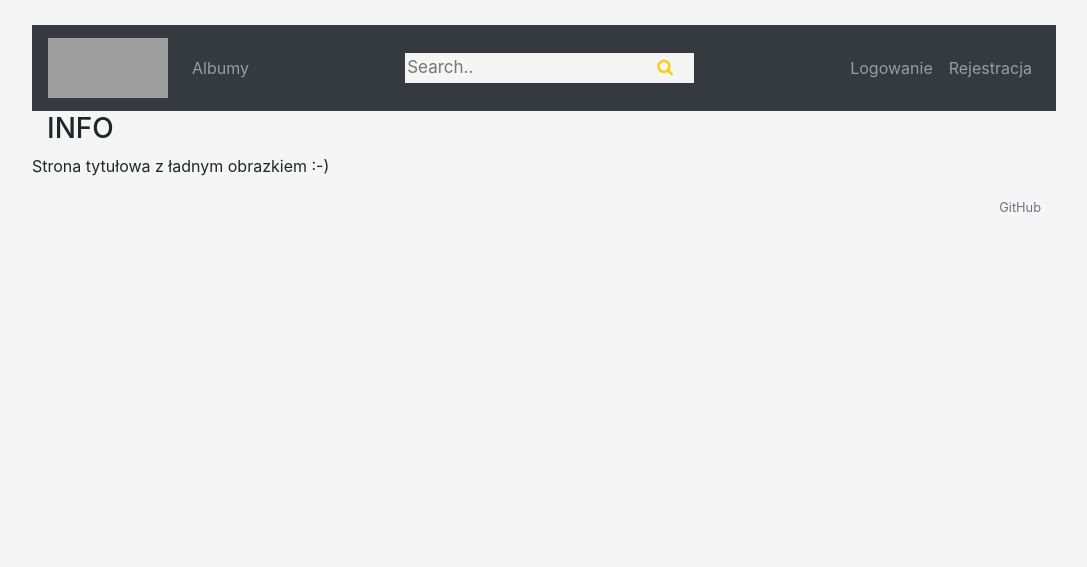
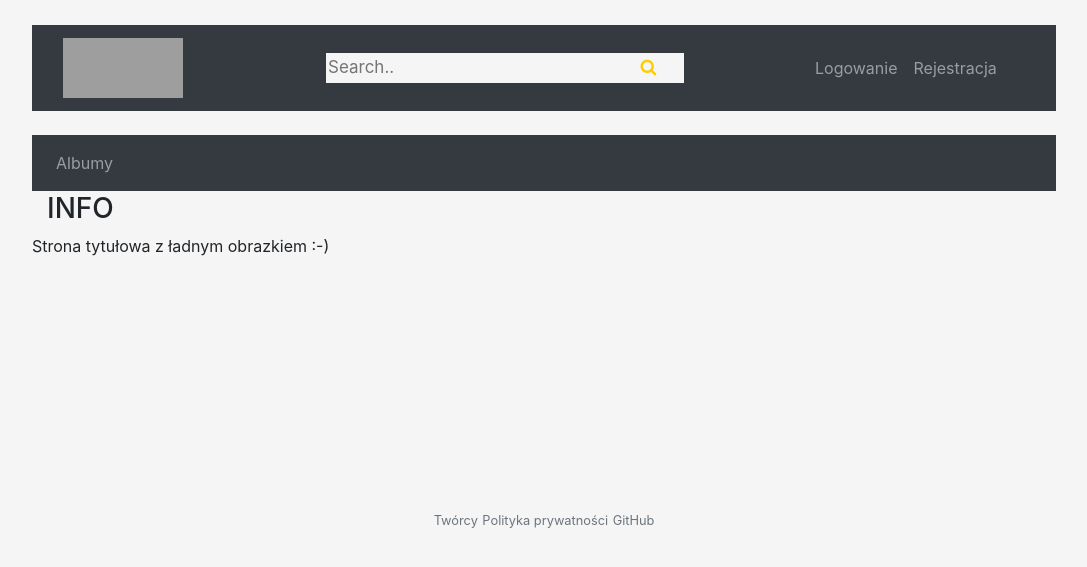
Before and after one commit to pyloveorg/music_manager, a Flask app: page / in a window 1280 px wide. Shown: the top 567 px of the page, without its empty margins (96-1183 px from the left). Run offline with Flask 2, Linux system fonts and the light colour scheme; some libraries are stand-ins or nearby versions; grey boxes are pictures that could not be loaded.

Commit message:
add header and change footer

```diff
--- a/static/css/my_style.css
+++ b/static/css/my_style.css
@@ -8,6 +8,10 @@ body {
     width: 80%;
     margin: auto;
     background: none;
+}
+
+.main-block {
+    min-height: 300px;
 }
 
 pre {
--- a/templates/_base.html
+++ b/templates/_base.html
@@ -12,6 +12,8 @@
 
     <body>
 
+        {% include '_header.html' %}
+        <br/>
         {% if session['username'] %}
             {% include '_menu_log.html' %}
         {% endif %}
@@ -20,7 +22,7 @@
         {% endif %}
 
 
-    <div class="container">
+        <div class="container main-block">
             <div class="row">
                 <div class="col-12">
                     {% with messages = get_flashed_messages(with_categories=true) %}
--- a/templates/_footer.html
+++ b/templates/_footer.html
@@ -1,9 +1,13 @@
-
-
-<footer class="footer py-3">
-    <div class="container text-right">
+<footer class="footer py-3 container text-center">
+    <span>
+        <a class="text-secondary" href="#">
+            <small>Twórcy</small>
+        </a>
+        <a class="text-secondary" href="#">
+            <small>Polityka prywatności</small>
+        </a>
         <a class="text-secondary" href="https://github.com/pyloveorg/music_manager" target="_blank" rel="noopener">
             <small>GitHub</small>
         </a>
-    </div>
+    </span>
 </footer>
--- /dev/null
+++ b/templates/_header.html
@@ -0,0 +1,47 @@
+<header class="navbar navbar-expand-md navbar-dark bg-dark">
+
+    <div class="container mr-auto col-md-3">
+        <a class="navbar-brand" href="/"><img src="{{ url_for('static',filename='img/logo_yellow.png')}}" height="60" width="120"></a>
+        <button class="navbar-toggler" type="button" data-toggle="collapse" data-target="#navbarsExampleDefault"
+                aria-controls="navbarsExampleDefault" aria-expanded="false" aria-label="Toggle navigation">
+            <span class="navbar-toggler-icon"></span>
+        </button>
+    </div>
+
+    <div id="searchMain" class="container mr-auto col-md-6">
+        <form class="example col-md-10" action="/search" method="POST">
+            <input type="text" placeholder="Search.." name="search" >
+            <button type="submit"><i class="fa fa-search"></i></button>
+        </form>
+    </div>
+
+    {% if not session['username'] %}
+    <div class="container mr-auto" align="right">
+        <ul class="navbar-nav col-md-3" >
+             <li class="nav-item{% if page_id == 'login' %} active{% endif %}">
+                <a class="nav-link" href="/login">Logowanie</a>
+            </li>
+            <li class="nav-item{% if page_id == 'register' %} active{% endif %}">
+                <a class="nav-link" href="/register">Rejestracja</a>
+            </li>
+        </ul>
+    </div>
+    {% endif %}
+
+    {% if session['username'] %}
+    <div class="dropdown col-md-3" align="right">
+          <a href="#" data-toggle="dropdown"><img src="https://www.gravatar.com/avatar/%7B%7D?d=identicon&s=200" height="30" width="30">  <!-- tymczasowo dowolny plik png -->
+              {{session.username}}
+          </a>
+          <ul class="dropdown-menu" role="menu">
+              <li><a class="nav-link" href="{{ url_for('user',username=session.username)}}">Twój profil</a></li>
+              <li><a class="nav-link" href="/edit_profile">Edytuj profil</a></li>
+              <li><a class="nav-link" href="/edit_password">Zmień hasło</a></li>
+              <li><a class="nav-link" href="/logout">Wyloguj</a></li>
+
+          </ul>
+    </div>
+    {% endif %}
+
+
+</header>
--- a/templates/_menu_no_log.html
+++ b/templates/_menu_no_log.html
@@ -1,9 +1,4 @@
 <nav class="navbar navbar-expand-md navbar-dark bg-dark">
-    <a class="navbar-brand" href="/"><img src="{{ url_for('static',filename='img/logo_yellow.png')}}" height="60" width="120"></a>
-    <button class="navbar-toggler" type="button" data-toggle="collapse" data-target="#navbarsExampleDefault"
-            aria-controls="navbarsExampleDefault" aria-expanded="false" aria-label="Toggle navigation">
-        <span class="navbar-toggler-icon"></span>
-    </button>
 
     <div class="collapse navbar-collapse">
         <ul class="navbar-nav mr-auto">
@@ -12,24 +7,7 @@
             </li>
         </ul>
 
-        <ul class="navbar-nav mr-auto">
-            <li>
-                <div id="searchMain">
-                    <form class="example" action="/search" method="POST">
-                        <input type="text" placeholder="Search.." name="search">
-                        <button type="submit"><i class="fa fa-search"></i></button>
-                    </form>
-                </div>
-            </li>
-        </ul>
 
-        <ul class="navbar-nav">
-             <li class="nav-item{% if page_id == 'login' %} active{% endif %}">
-                <a class="nav-link" href="/login">Logowanie</a>
-            </li>
-            <li class="nav-item{% if page_id == 'register' %} active{% endif %}">
-                <a class="nav-link" href="/register">Rejestracja</a>
-            </li>
-        </ul>
+
     </div>
 </nav>
```
Also changed, not shown: templates/_menu_log.html (+2 -29 lines). Lines whose indentation alone changed are shown as unchanged.
